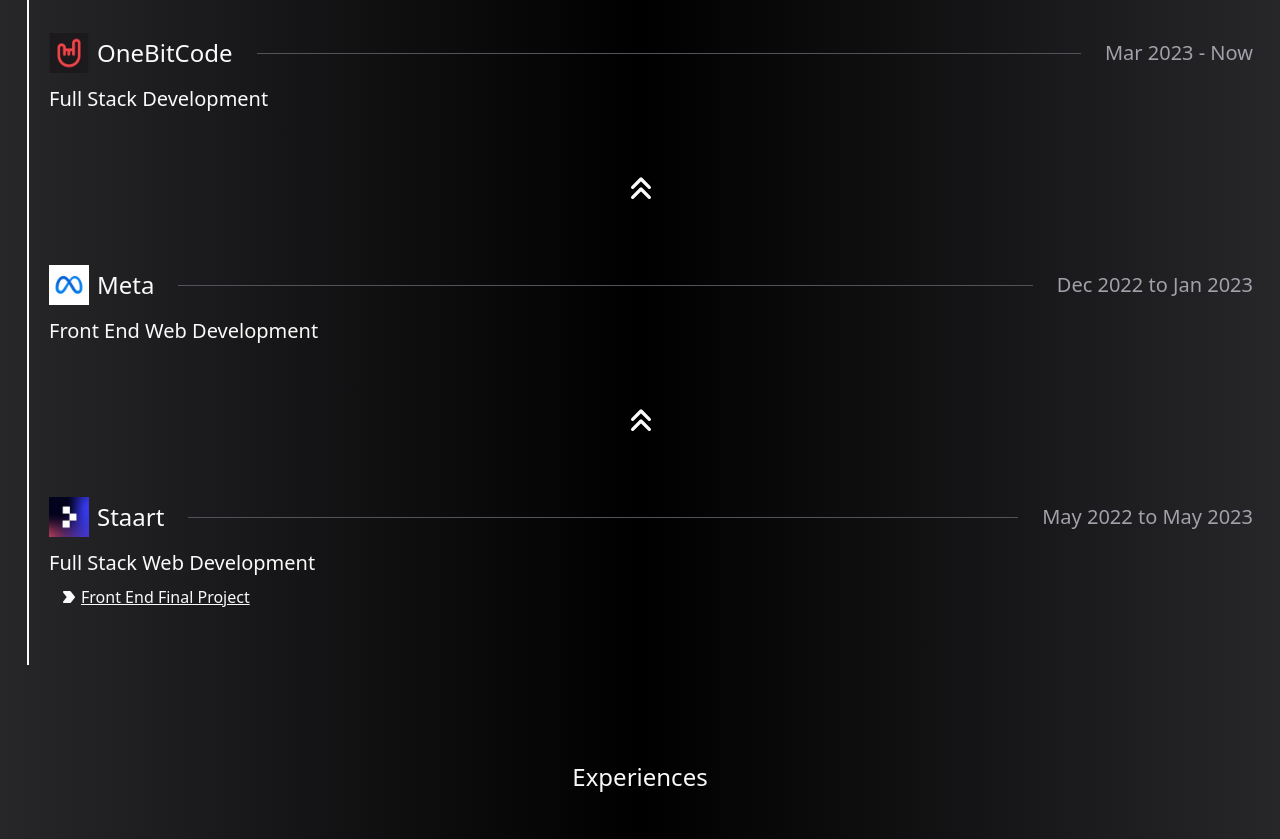
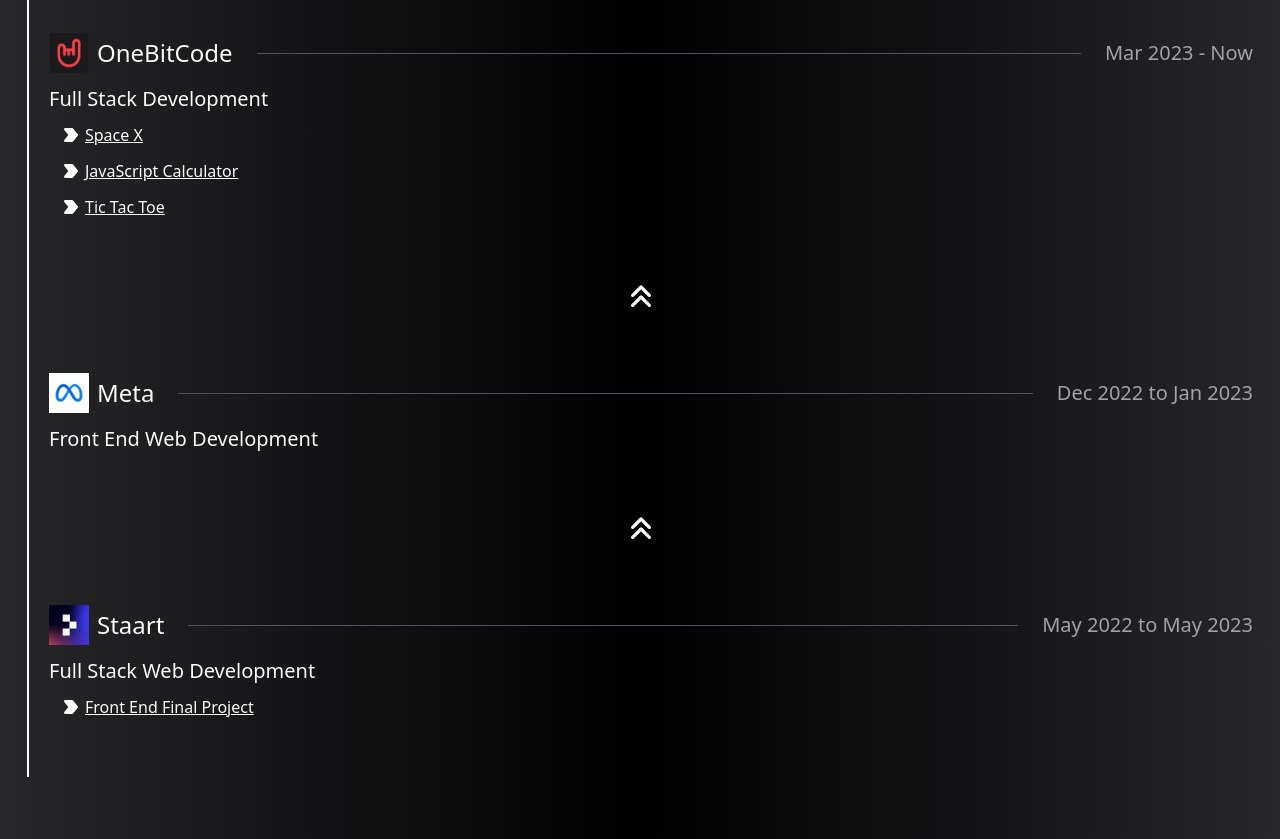
Before and after one commit to AlexandreConte/my-portfolio, a Next.js app: page / in a window 1280 px wide. Shown: the part 1900-2739 px from the top of the page. Built offline with nearby package versions, Linux system fonts and the light colour scheme.

Commit message:
Add course projects data Add gmail contact Removed project navbar items data Edited scrollbar style

```diff
--- a/src/components/template/courses/course/index.tsx
+++ b/src/components/template/courses/course/index.tsx
@@ -43,10 +43,10 @@ export default function Course(props: CourseProps) {
             props.project.map(p => (
               <div key={p.projectLink} className="flex flex-col">
                 <Link
-                  className="underline ml-2 mr-auto flex"
+                  className="underline ml-2 mr-auto flex items-center"
                   target="_blank"
                   href={p.projectLink}>
-                  <IconArrowBadgeRightFilled /> {p.projectName}
+                  <IconArrowBadgeRightFilled size={28} /> {p.projectName}
                 </Link>
               </div>
             ))
--- a/src/components/template/courses/index.tsx
+++ b/src/components/template/courses/index.tsx
@@ -26,6 +26,20 @@ const courses: CourseProps[] = [
     imageAlt: "OneBitCode Logo",
     initialDate: "Mar 2023",
     finishDate: "",
+    project: [
+      {
+        projectName: "Space X",
+        projectLink: "https://github.com/AlexandreContee/spaceX"
+      },
+      {
+        projectName: 'JavaScript Calculator',
+        projectLink: 'https://github.com/AlexandreContee/CalcJs'
+      },
+      {
+        projectName: 'Tic Tac Toe',
+        projectLink: 'https://github.com/AlexandreContee/TicTacToe'
+      },
+    ]
   },
   {
     courseTitle: 'Meta',
--- a/src/components/template/footer/Socials.tsx
+++ b/src/components/template/footer/Socials.tsx
@@ -1,13 +1,15 @@
 import SocialItem, { SocialItemProps } from "./SocialItem";
 import {
   IconBrandGithub,
-  IconBrandLinkedin
+  IconBrandLinkedin,
+  IconBrandGmail
 } from "@tabler/icons-react"
 
 function renderSocials() {
   const items: SocialItemProps[] = [
     { image: <IconBrandGithub />, alt: "github", link: 'https://github.com/AlexandreContee' },
     { image: <IconBrandLinkedin />, alt: "LinkedIn", link: 'https://www.linkedin.com/in/alexandreconteprog/' },
+    { image: <IconBrandGmail />, alt: "Gmail", link: "mailto:alexandreconte.dev@gmail.com" },
   ]
 
   return items.map((item, index) => (
@@ -17,7 +19,7 @@ function renderSocials() {
 
 export default function Socials() {
   return (
-    <div className="flex gap-8">
+    <div className="flex gap-8 flex-wrap justify-center">
       {renderSocials()}
     </div>
   )
--- a/src/components/template/projects/Project.tsx
+++ b/src/components/template/projects/Project.tsx
@@ -1,4 +1,6 @@
-import Image from "next/image"
+import { IconArrowBadgeRightFilled } from "@tabler/icons-react"
+import Link from "next/link"
+import React from "react"
 
 export interface ProjectProps {
   repoLink: string
@@ -9,12 +11,26 @@ export interface ProjectProps {
 
 export default function Project(props: ProjectProps) {
   return (
-    <div className="flex flex-col items-center">
-      <h4>{props.title}</h4>
+    <div className="flex items-center justify-center flex-wrap gap-1 m-10">
       {props.image ? (
-        <Image alt={props.title} src={props.image} />
+        React.cloneElement(props.image, {
+          size: 130
+        })
       )
         : null}
+      <div className="flex flex-col gap-2">
+        <h4 className="text-xl">{props.title}</h4>
+        <div className="flex flex-col">
+          <Link href={props.repoLink} className="underline flex gap-1 items-center">
+            <IconArrowBadgeRightFilled size={28} />
+            Code Repository
+          </Link>
+          <Link href={props.repoLink} className="underline flex gap-1 items-center">
+            <IconArrowBadgeRightFilled size={28} />
+            Project Access
+          </Link>
+        </div>
+      </div>
     </div>
   )
 }
--- a/src/components/template/projects/index.tsx
+++ b/src/components/template/projects/index.tsx
@@ -1,23 +1,40 @@
+import Area from "@/components/shared/Area"
 import Project, { ProjectProps } from "./Project"
+
+// Icons
+import { IconCalculator } from "@tabler/icons-react"
 
 export default function Projects() {
 
   const projects: ProjectProps[] = [
     {
-      repoLink: 'https://github.com/AlexandreContee/CalcJs',
-      accessLink: 'https://alexandrecontee.github.io/CalcJs/',
-      title: 'Calculator'
+      repoLink: 'https://github.com/AlexandreContee/Calculadora-React',
+      accessLink: 'https://alexandre-calculadora.vercel.app/',
+      title: 'Calculator (React.Js)',
+      image: <IconCalculator />,
     },
   ]
 
   function renderProjects() {
-    return projects.map(p => <Project key={p.repoLink} accessLink={p.accessLink} repoLink={p.repoLink} title={p.title
-    } image={p.image} />)
+    return projects.map(p => (
+      <Project
+        key={p.repoLink}
+        accessLink={p.accessLink}
+        repoLink={p.repoLink}
+        title={p.title}
+        image={p.image}
+      />
+    ))
   }
 
   return (
     <div id="projects">
-      {renderProjects()}
+      <Area className="my-10">
+        <h4 className="text-center text-2xl m-10">Hobby Projects</h4>
+        <div className="flex gap-10 flex-wrap">
+          {renderProjects()}
+        </div>
+      </Area>
     </div>
   )
 }
--- a/src/styles/globals.css
+++ b/src/styles/globals.css
@@ -14,3 +14,16 @@ html {
 img::selection {
   background-color: #ffffff30;
 }
+
+
+body::-webkit-scrollbar {
+  width: 14px;
+}
+
+body::-webkit-scrollbar-track {
+  background: #000;
+}
+
+body::-webkit-scrollbar-thumb {
+  background-color: #fff;
+}
```
Also changed, not shown: src/components/template/header/Navbar.tsx (+4 -4 lines).
